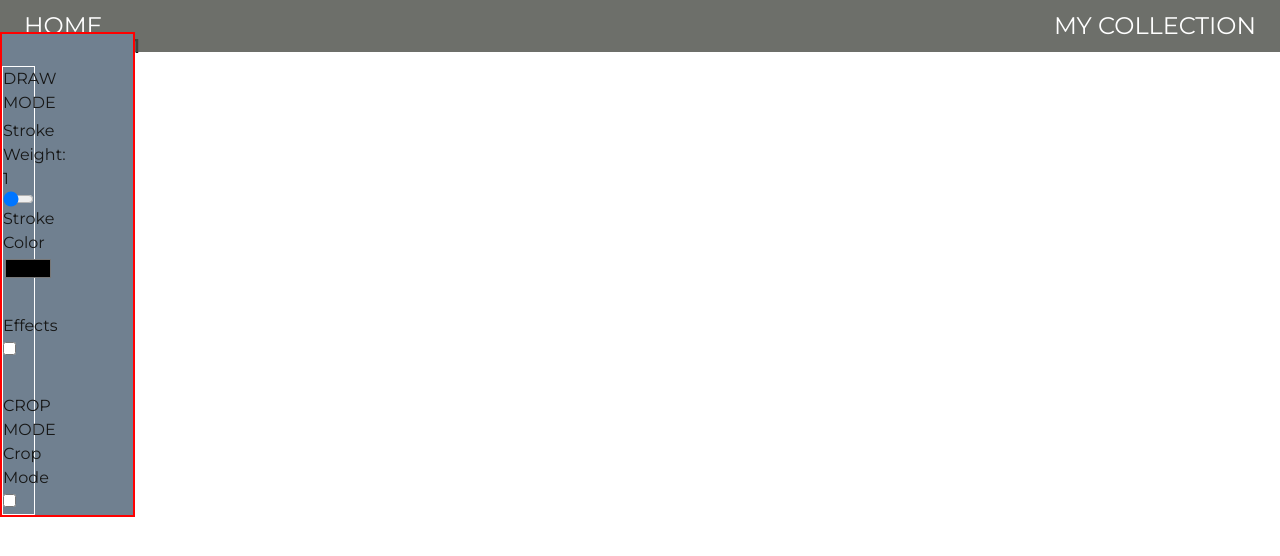
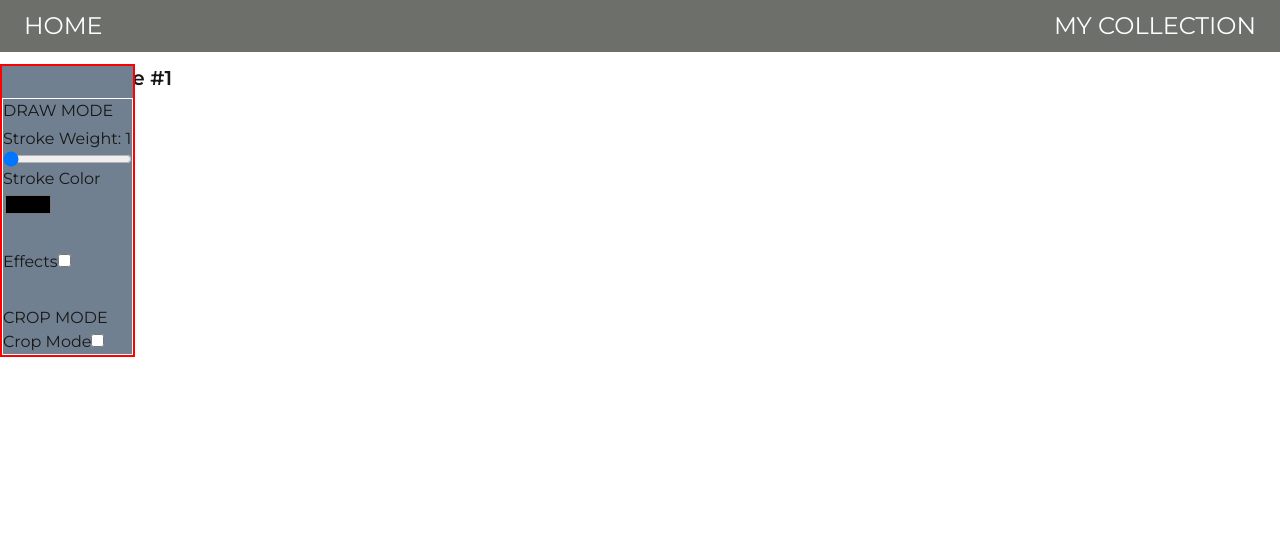
Before and after one commit to ajvarinho/museum_api, a Next.js app: page /gallery/edit/1 in a window 1280 px wide. Shown: the top 556 px of the page. Built offline with nearby package versions, Linux system fonts and the light colour scheme.

Commit message:
modules_wip

```diff
--- a/src/app/gallery/edit/[id]/edit.module.css
+++ b/src/app/gallery/edit/[id]/edit.module.css
@@ -1,6 +1,7 @@
 .main {
     position: relative;
-    margin-top: 2rem;
+    margin-top: 4rem;
+    padding: 0 2rem;
 }
 
 .controls_wrap {
--- a/src/app/gallery/edit/[id]/page.tsx
+++ b/src/app/gallery/edit/[id]/page.tsx
@@ -71,7 +71,6 @@ export default function EditImagePage() {
       <h1 className="text-xl font-semibold mb-4">Edit Image #{id}</h1>
 
       <div className={edit.controls_wrap}>
-
         <CanvasControls
             strokeWidth={strokeWidth}
             onStrokeChange={setStrokeWidth}
@@ -85,7 +84,6 @@ export default function EditImagePage() {
             onEffectChange={handleEffectChange}
             selectedEffect={currentEffect}
             />
-
       </div>
 
       <div className={edit.edit_wrap}>
--- a/src/components/CanvasControls/CanvasControls.css
+++ /dev/null
@@ -1,21 +0,0 @@
-.edit-controls {
-    margin-top: 2rem;
-    display: flex;
-    justify-content:space-between;
-    border: 1px solid white;
-}
-
-.btn {
-    cursor: pointer;
-    padding: 0.2rem 1rem;
-    border: 1px solid white;
-}
-
-.controls-wrap > input {
-    height: 1rem;
-    width: 1rem;
-}
-
-option {
-    color: black;
-}
--- /dev/null
+++ b/src/components/CanvasControls/CanvasControls.module.css
@@ -0,0 +1,25 @@
+
+.edit_controls {
+  border: 1px solid #fff;
+  justify-content: space-between;
+  margin-top: 2rem;
+  display: flex;
+  flex-direction: column;
+  gap: 2rem;
+  width: 100%;
+}
+
+.btn {
+    cursor: pointer;
+    padding: 0.2rem 1rem;
+    border: 1px solid white;
+}
+
+.controls_wrap > input {
+    height: 1rem;
+    width: 1rem;
+}
+
+.option {
+    color: rgb(255, 255, 255);
+}
--- a/src/components/CanvasControls/CanvasControls.tsx
+++ b/src/components/CanvasControls/CanvasControls.tsx
@@ -1,6 +1,6 @@
 import { SetStateAction, useState } from "react";
 import { CanvasControlsProps, EffectType } from '@/services/interfaces';
-import '@/components/CanvasControls/CanvasControls.css';
+import canvasControls from '@/components/CanvasControls/CanvasControls.module.css';
 
 export default function CanvasControls({
   strokeWidth,
@@ -33,7 +33,7 @@ export default function CanvasControls({
   };
 
   return (
-    <div className="edit-controls">
+    <div className={canvasControls.edit_controls}>
 
         <div className="draw-mode flex flex-col gap-1">
           <h3>DRAW MODE</h3>
--- a/src/components/ImageCard/ImageCard.module.css
+++ b/src/components/ImageCard/ImageCard.module.css
@@ -171,7 +171,7 @@ label:has(input[type="checkbox"]:checked) .save {
   fill: black;
 }
 
-.fav-input{
+.fav_input{
     height: 0;
     width: 0;
     position: absolute;
--- a/src/components/ImageCard/ImageCard.tsx
+++ b/src/components/ImageCard/ImageCard.tsx
@@ -96,7 +96,7 @@ const ImgCard: React.FC<ImgCardProps> = ({ image, onToggleFavorite, seeLarge })
                     onChange={(e) => onToggleFavorite(image.id, e.target.checked)}
                   />
                   <svg xmlns="http://www.w3.org/2000/svg" viewBox="0 0 24 24">
-                    <polyline className="save" points="0,0 0,24 12,20 24,24 24,0 0,0" strokeWidth="2" stroke="black" />
+                    <polyline className={imageCard.save} points="0,0 0,24 12,20 24,24 24,0 0,0" strokeWidth="2" stroke="black" />
                   </svg>
                 </label>
               </div>
--- a/src/components/ImageGrid/ImageGrid.tsx
+++ b/src/components/ImageGrid/ImageGrid.tsx
@@ -1,5 +1,5 @@
 'use client';
-import '@/components/ImageGrid/ImageGrid.css';
+import imageGrid from '@/components/ImageGrid/ImageGrid.module.css';
 import { useState, useCallback, useRef } from "react";
 import { getImageData, getRandomUnique } from "../../services/fetch";
 import { ImageData } from "../../services/interfaces";
@@ -67,20 +67,20 @@ const ImageGrid: React.FC<GalleryGridProps> = ({ objectIds }) => {
 
   return (
     <>
-    <div className="main-container" ref={containerRef} onScroll={scrollFn}>
-      <div className="department">
+    <div className={imageGrid.main_container} ref={containerRef} onScroll={scrollFn}>
+      <div className={imageGrid.department}>
         <p>Current department:</p>
       </div>
-      <div className="img-container grid grid-cols-1 md:grid-cols-2 lg:grid-cols-4">
+      <div className={`${imageGrid.img_container} grid grid-cols-1 md:grid-cols-2 lg:grid-cols-4`}>
         {images.map((img) => (
-          <div key={img.id} className="img-wrap">
+          <div key={img.id} className={imageGrid.img_wrap}>
             {/* za potpuno reusable komponente (cisti UI) postoji iduci pristup:
             - odvojiti jednu kompjentu koja u sebi samo renderira sliku (iskljucivo kao UI), i tu
             komponentu davati po potrebi:
-            - npr modal - dobije <ImgUI></ImgUI>
+            - npr modal - dobije <ImgHandler></ImgHandler>
             - npr ImageWrap(komponenta unutar imgGrid)
             - ImageWrap moze izgledati ovako:
-            <imgWrap onClick, onLarge, onFavorite>
+            <imgHandler onClick, onLarge, onFavorite>
               <ImgUI>
               <Button>
               </Button>
--- a/src/globals.css
+++ b/src/globals.css
@@ -62,15 +62,7 @@ body {
   padding: 0 2rem;
 }
 
-.edit-controls {
-  border: 1px solid #fff;
-  justify-content: space-between;
-  margin-top: 2rem;
-  display: flex;
-  flex-direction: column;
-  gap: 2rem;
-  width: 25%;
-}
+
 
 .edit-wrap {
   position: relative;
```
Also changed, not shown: src/components/ImageGrid/ImageGrid.module.css (renamed from src/components/ImageGrid/ImageGrid.css, +12 -2 lines).
